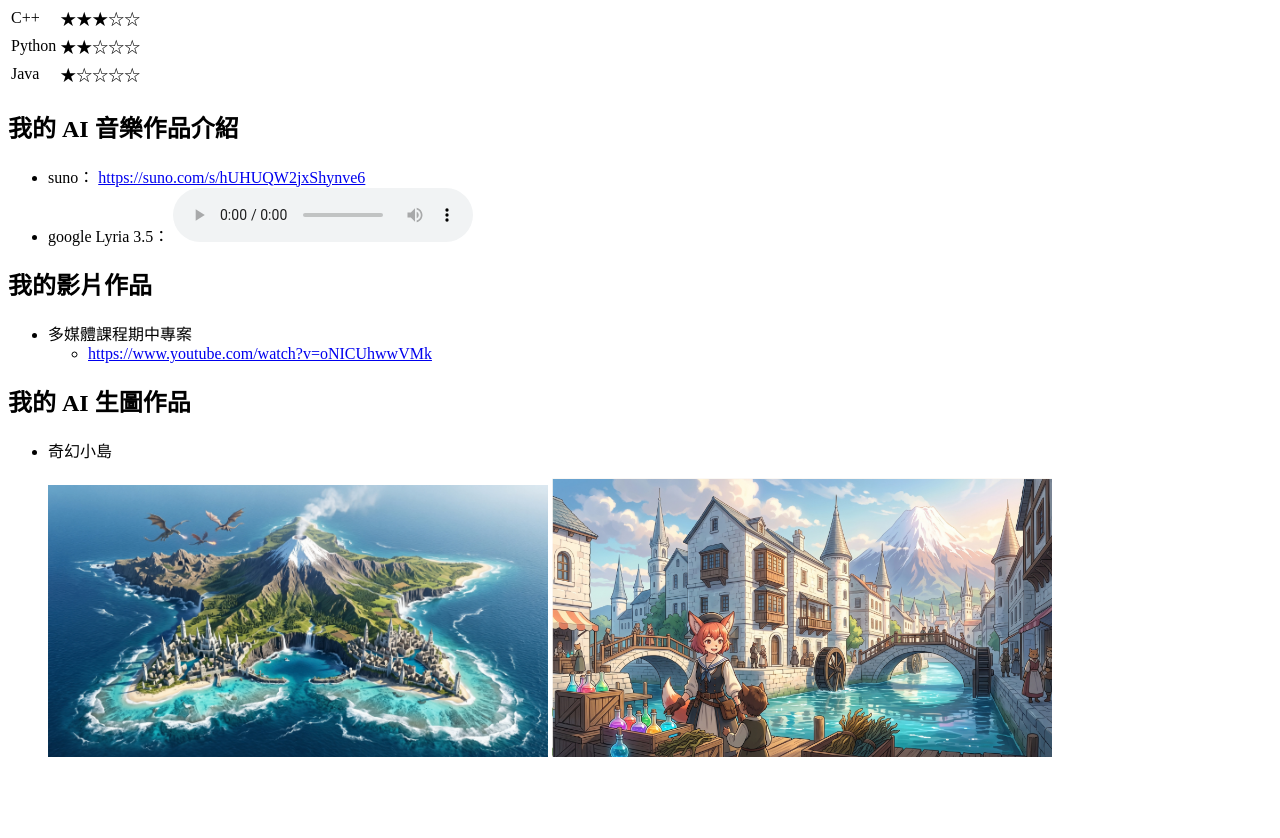
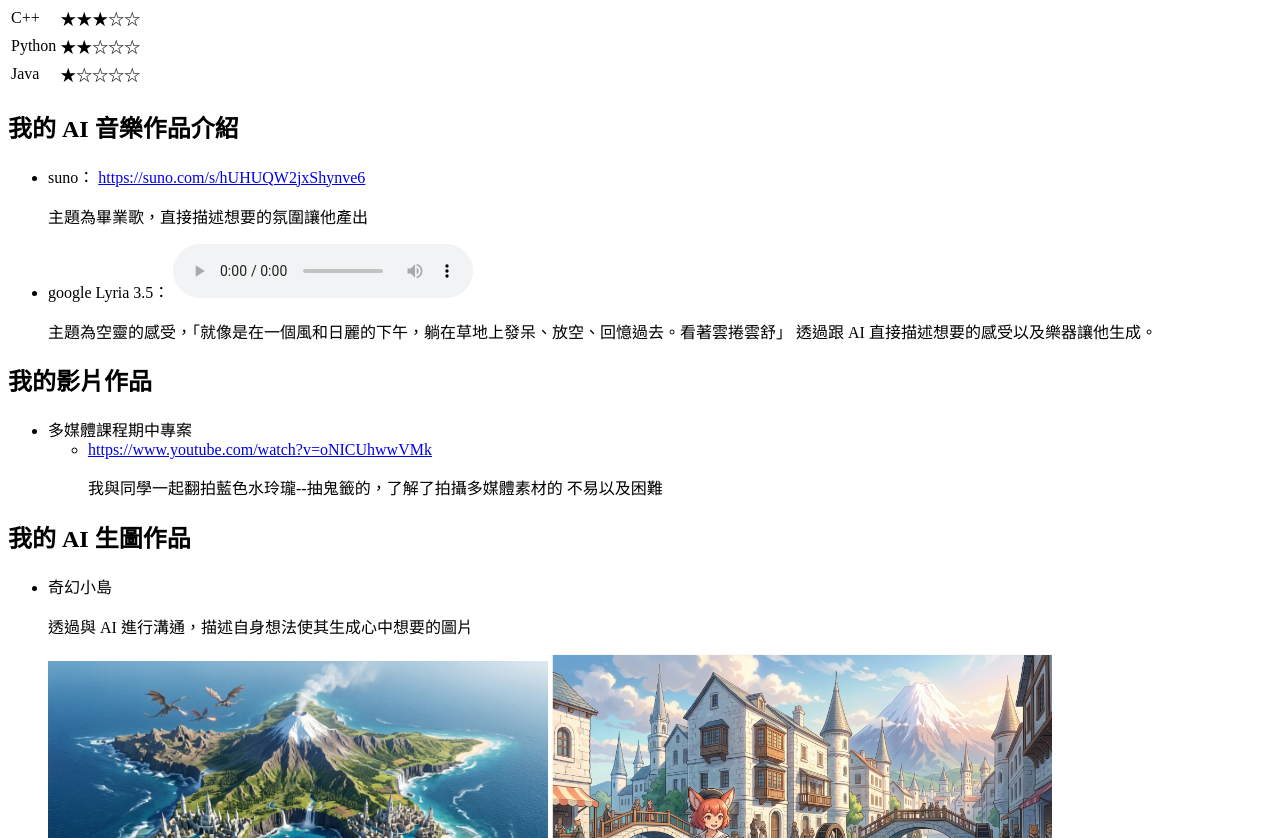
Before and after one commit to yuhongwang562/website_HTML, a plain HTML site: page index.html in a window 1280 px wide. Shown: the part 631-1469 px from the top of the page. Drawn offline with Linux system fonts and the light colour scheme; grey boxes are pictures that could not be loaded.

Commit message:
增添一些作品描述

```diff
--- a/index.html
+++ b/index.html
@@ -94,14 +94,20 @@
         <article id="section3">
             <h2>我的 AI 音樂作品介紹</h2>
             <ul>
-                <li>suno： <a href="https://suno.com/s/hUHUQW2jxShynve6">https://suno.com/s/hUHUQW2jxShynve6</a></li>
+                <li>
+                    suno： <a href="https://suno.com/s/hUHUQW2jxShynve6">https://suno.com/s/hUHUQW2jxShynve6</a>
+                    <p>主題為畢業歌，直接描述想要的氛圍讓他產出</p>
+                </li>
+
                 <li>
                     google Lyria 3.5：
                     <audio controls>
                         <source src="./asset/between the clouds.mp4" type="audio/mpeg">
                     </audio>
-
-                    <audio src="./asset/between the clouds.mp4" type="audio/mp4"></audio>
+                    <p>
+                        主題為空靈的感受，「就像是在一個風和日麗的下午，躺在草地上發呆、放空、回憶過去。看著雲捲雲舒」
+                        透過跟 AI 直接描述想要的感受以及樂器讓他生成。
+                    </p>
                 </li>
             </ul>
         </article>
@@ -113,6 +119,10 @@
                     多媒體課程期中專案
                     <ul>
                         <li><a href="https://www.youtube.com/watch?v=oNICUhwwVMk">https://www.youtube.com/watch?v=oNICUhwwVMk</a></li>
+                        <p>
+                            我與同學一起翻拍藍色水玲瓏--抽鬼籤的，了解了拍攝多媒體素材的
+                            不易以及困難
+                        </p>
                     </ul>
                 </li>
             </ul>
@@ -123,6 +133,7 @@
             <ul>
                 <li>
                     <p>奇幻小島</p>
+                    <p> 透過與 AI 進行溝通，描述自身想法使其生成心中想要的圖片 </p>
                     <img src="./asset/img2.png" width="500px">
                     <img src="./asset/img3.png" width="500px">
                 </li>
```
